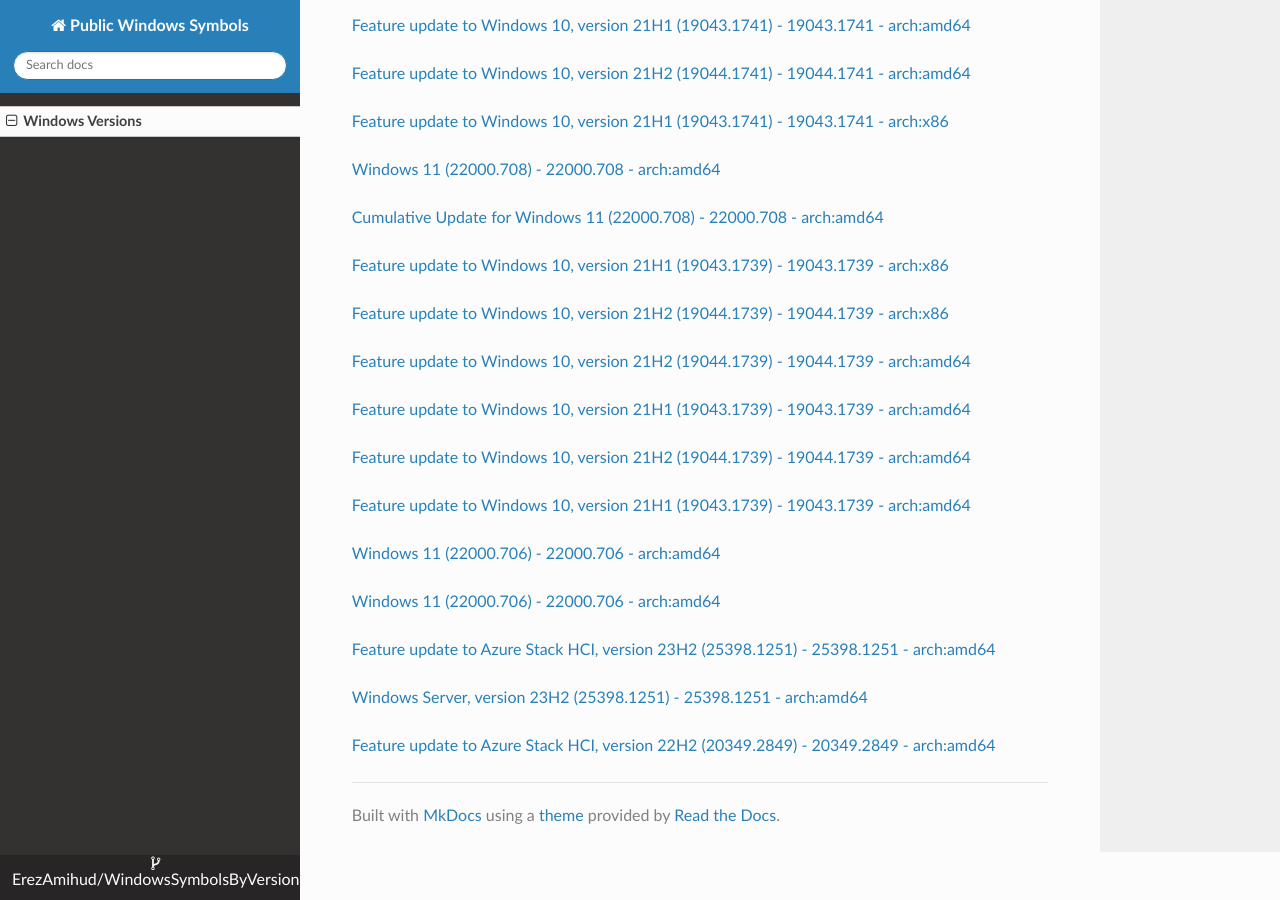
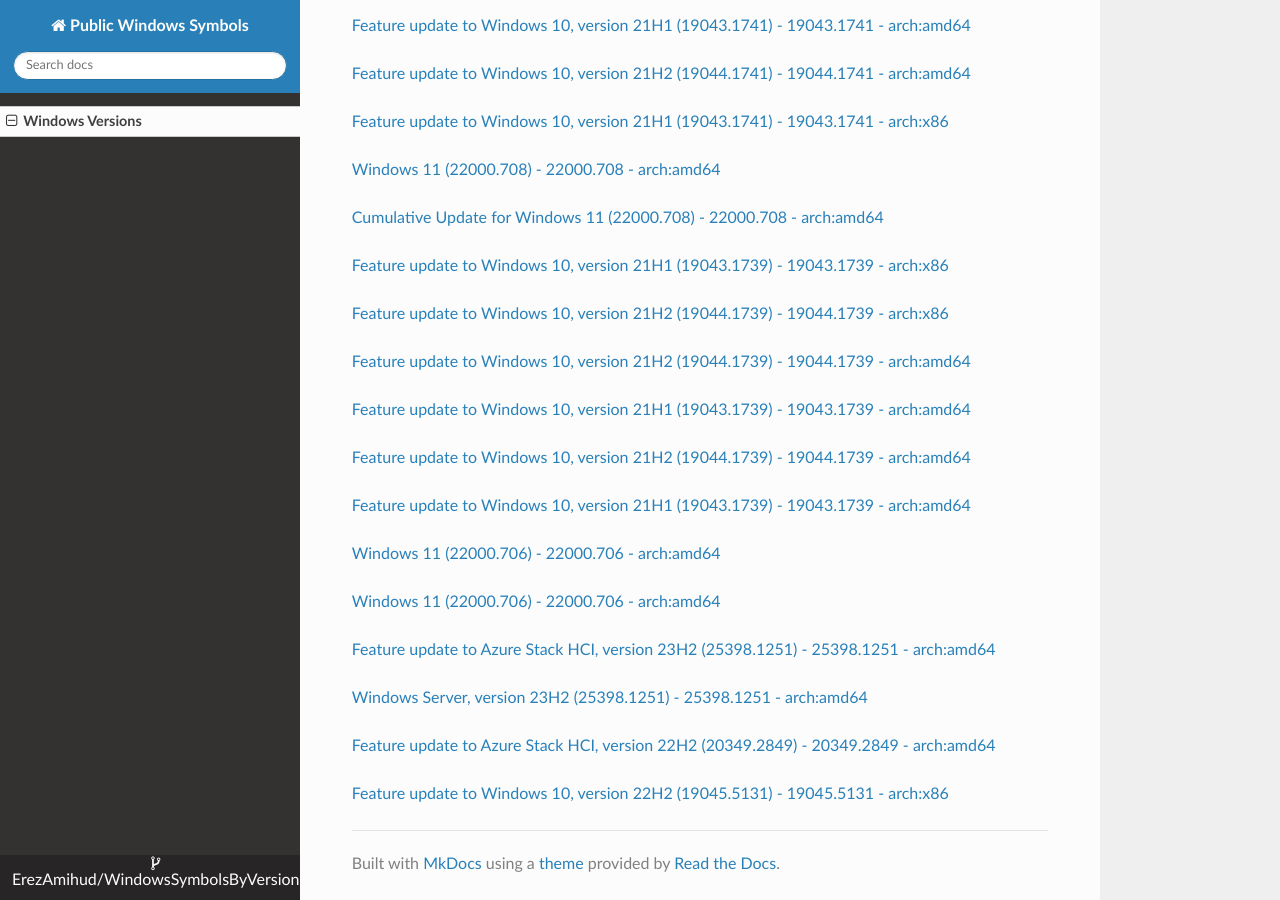
Before and after one commit to ErezAmihud/WindowsSymbolsByVersion, an MkDocs documentation site: the page built from docs/index.md, in a window 1280 px wide and 900 px high, scrolled down 62069 px. Built offline with MkDocs 1.6.1, drawn with Linux system fonts in a browser that asks for light colours; nearby versions of some CDN libraries.

Commit message:
Automated commit, add manifest for c2a656ea-022e-40a6-a3d3-6edc66da996e

```diff
--- a/docs/index.md
+++ b/docs/index.md
@@ -3691,3 +3691,6 @@
 
 
 [Feature update to Azure Stack HCI, version 22H2 (20349.2849) - 20349.2849 - arch:amd64](https://github.com/ErezAmihud/WindowsSymbolsByVersion/blob/main/manifests/edd8bccc-71da-47c7-adf2-ab4dbb1f8115.manifest)
+
+
+[Feature update to Windows 10, version 22H2 (19045.5131) - 19045.5131 - arch:x86](https://github.com/ErezAmihud/WindowsSymbolsByVersion/blob/main/manifests/c2a656ea-022e-40a6-a3d3-6edc66da996e.manifest)
```
Also changed, not shown: process_builds.json (+1 -1 lines), 1 other file.
